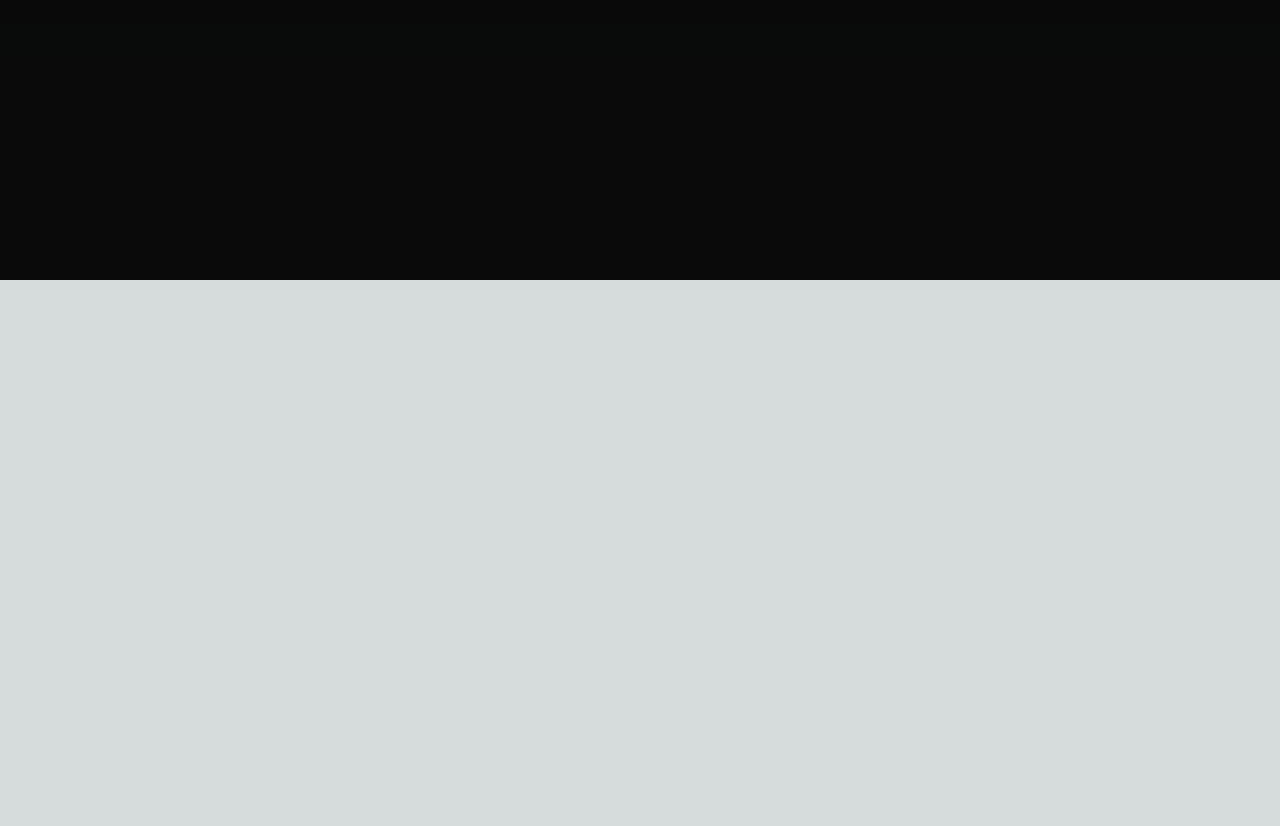
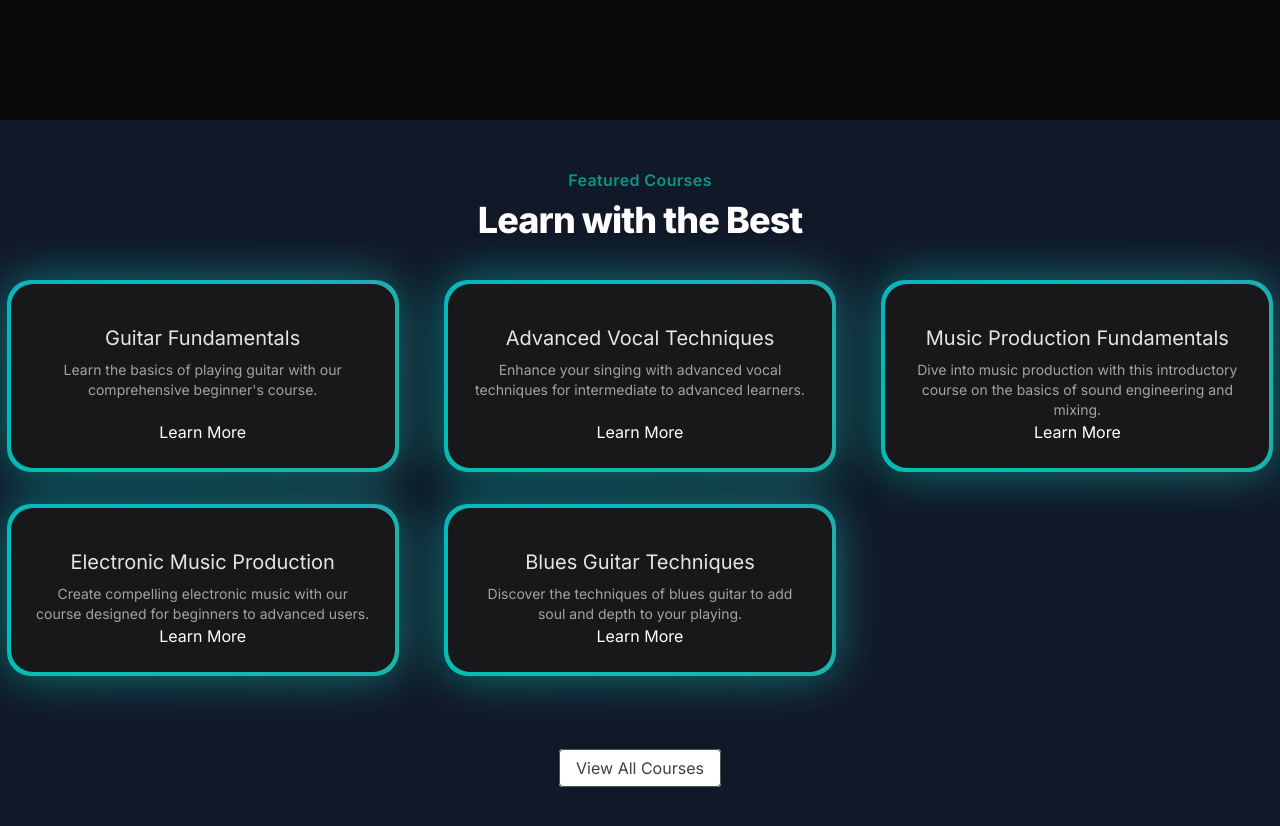
Before and after one commit to piyushagg123/next, a Next.js app: page / in a window 1280 px wide. Shown: the part 520-1346 px from the top of the page. Before the commit the page ends 800 px from the top, so only its background shows below. Built offline with nearby package versions, Linux system fonts and the light colour scheme.

Commit message:
featured section with cards completed

```diff
--- a/src/app/page.tsx
+++ b/src/app/page.tsx
@@ -1,10 +1,12 @@
 import Image from "next/image";
 import HeroSection from "@/components/HeroSection";
+import FeaturedSection from "@/components/FeaturedSection";
 
 export default function Home() {
   return (
     <main className="min-h-screen bg-black/[0.96] antialiased bg-grid-white/[0.02]">
       <HeroSection />
+      <FeaturedSection />
     </main>
   );
 }
--- /dev/null
+++ b/src/components/FeaturedSection.tsx
@@ -0,0 +1,64 @@
+"use client";
+import Link from "next/link";
+import courseData from "../data/music_courses.json";
+import { BackgroundGradient } from "./ui/background-gradient";
+
+interface Course {
+  id: number;
+  title: string;
+  slug: string;
+  description: string;
+  price: number;
+  instructor: string;
+  isFeatured: boolean;
+}
+
+const FeaturedSection = () => {
+  const featuredCourses = courseData.courses.filter(
+    (course: Course) => course.isFeatured
+  );
+  return (
+    <div className="py-12 bg-gray-900 text-white">
+      <div>
+        <div className="text-center">
+          <h2 className="text-base text-teal-600 font-semibold tracking-wide">
+            {" "}
+            Featured Courses
+          </h2>
+          <p className="mt-2 text-3xl leading-8 font-extrabold tracking-tight text-white sm:text-4xl">
+            Learn with the Best
+          </p>
+        </div>
+      </div>
+      <div className="mt-10">
+        <div className="grid grid-cols-1 sm:grid-cols-2 lg:grid-cols-3 gap-8 justify-center">
+          {featuredCourses.map((course: Course) => (
+            <div key={course.id} className="flex justify-center">
+              <BackgroundGradient className="flex flex-col rounded-[22px] bg-white dark:bg-zinc-900 overflow-hidden h-full max-w-sm">
+                <div className="p-4 sm:p-6 flex flex-col items-center text-center flex-grow">
+                  <p className="text-lg sm:text-xl text-black mt-4 mb-2 dark:text-neutral-200">
+                    {course.title}
+                  </p>
+                  <p className="text-sm text-neutral-600 dark:text-neutral-400 flex-grow">
+                    {course.description}
+                  </p>
+                  <Link href={`/courses/${course.slug}`}>Learn More</Link>
+                </div>
+              </BackgroundGradient>
+            </div>
+          ))}
+        </div>
+      </div>
+      <div className="mt-20 text-center">
+        <Link
+          href={"/courses"}
+          className="px-4 py-2 rounded border border-neutral-600 text-neutral-700 bg-white hover:bg-gray-100 transition duration-200"
+        >
+          View All Courses
+        </Link>
+      </div>
+    </div>
+  );
+};
+
+export default FeaturedSection;
--- /dev/null
+++ b/src/components/ui/background-gradient.tsx
@@ -0,0 +1,72 @@
+import { cn } from "@/utils/cn";
+import React from "react";
+import { motion } from "framer-motion";
+
+export const BackgroundGradient = ({
+  children,
+  className,
+  containerClassName,
+  animate = true,
+}: {
+  children?: React.ReactNode;
+  className?: string;
+  containerClassName?: string;
+  animate?: boolean;
+}) => {
+  const variants = {
+    initial: {
+      backgroundPosition: "0 50%",
+    },
+    animate: {
+      backgroundPosition: ["0, 50%", "100% 50%", "0 50%"],
+    },
+  };
+  return (
+    <div className={cn("relative p-[4px] group", containerClassName)}>
+      <motion.div
+        variants={animate ? variants : undefined}
+        initial={animate ? "initial" : undefined}
+        animate={animate ? "animate" : undefined}
+        transition={
+          animate
+            ? {
+                duration: 5,
+                repeat: Infinity,
+                repeatType: "reverse",
+              }
+            : undefined
+        }
+        style={{
+          backgroundSize: animate ? "400% 400%" : undefined,
+        }}
+        className={cn(
+          "absolute inset-0 rounded-3xl z-[1] opacity-60 group-hover:opacity-100 blur-xl  transition duration-500 will-change-transform",
+          " bg-[radial-gradient(circle_farthest-side_at_0_100%,#00ccb1,transparent),radial-gradient(circle_farthest-side_at_100%_0,#7b61ff,transparent),radial-gradient(circle_farthest-side_at_100%_100%,#ffc414,transparent),radial-gradient(circle_farthest-side_at_0_0,#1ca0fb,#141316)]"
+        )}
+      />
+      <motion.div
+        variants={animate ? variants : undefined}
+        initial={animate ? "initial" : undefined}
+        animate={animate ? "animate" : undefined}
+        transition={
+          animate
+            ? {
+                duration: 5,
+                repeat: Infinity,
+                repeatType: "reverse",
+              }
+            : undefined
+        }
+        style={{
+          backgroundSize: animate ? "400% 400%" : undefined,
+        }}
+        className={cn(
+          "absolute inset-0 rounded-3xl z-[1] will-change-transform",
+          "bg-[radial-gradient(circle_farthest-side_at_0_100%,#00ccb1,transparent),radial-gradient(circle_farthest-side_at_100%_0,#7b61ff,transparent),radial-gradient(circle_farthest-side_at_100%_100%,#ffc414,transparent),radial-gradient(circle_farthest-side_at_0_0,#1ca0fb,#141316)]"
+        )}
+      />
+
+      <div className={cn("relative z-10", className)}>{children}</div>
+    </div>
+  );
+};
```
